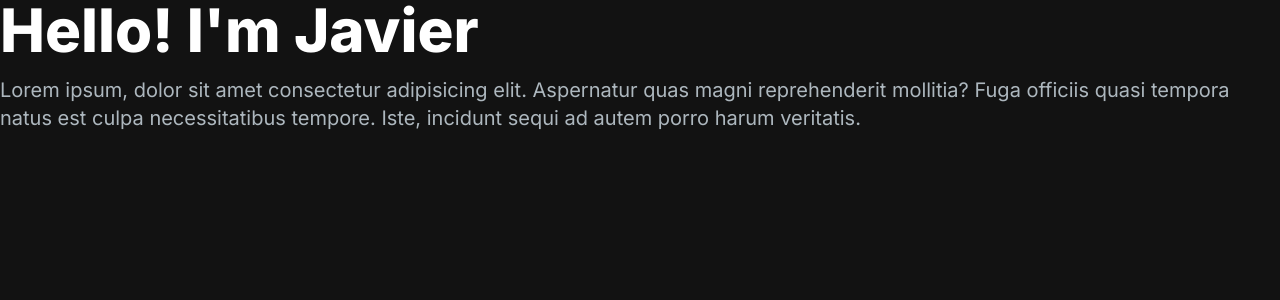
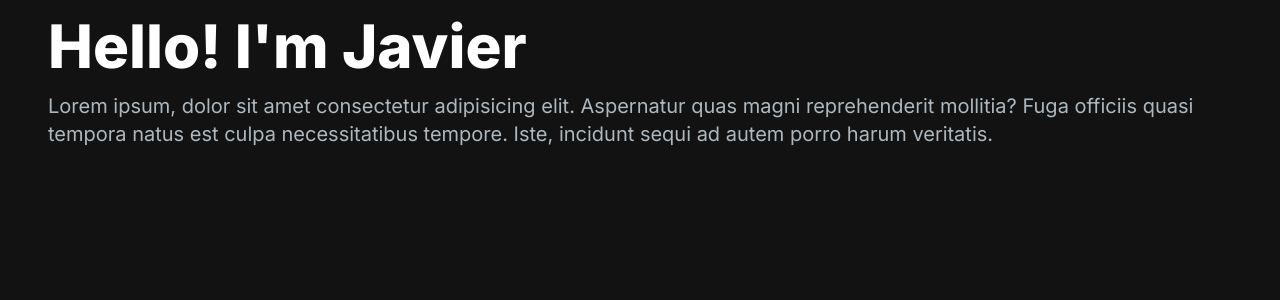
Before and after one commit to ierluna/portfolio-react, a Next.js app: page / in a window 1280 px wide. Shown: the top 300 px of the page. Built offline with nearby package versions, Linux system fonts and the light colour scheme.

Commit message:
added padding to main page and its components

```diff
--- a/app/page.js
+++ b/app/page.js
@@ -2,7 +2,7 @@ import HeroSection from "./components/HeroSection"
 
 export default function Home() {
   return (<>
-    <main className="flex min-h-screen flex-col bg-[#121212] container">
+    <main className="flex min-h-screen flex-col bg-[#121212] container mx-auto px-12 py-4">
       <HeroSection />
     </main>
     </>
```
